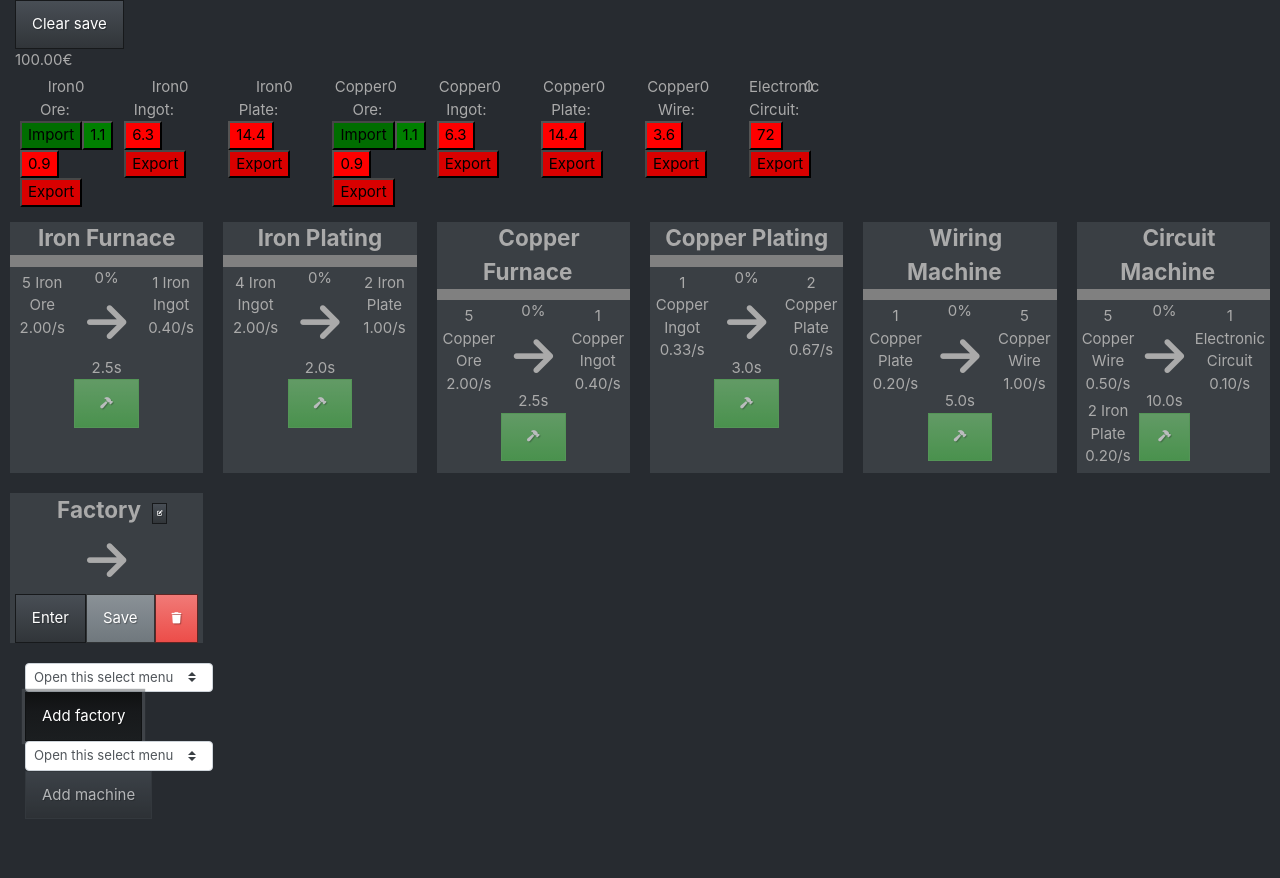
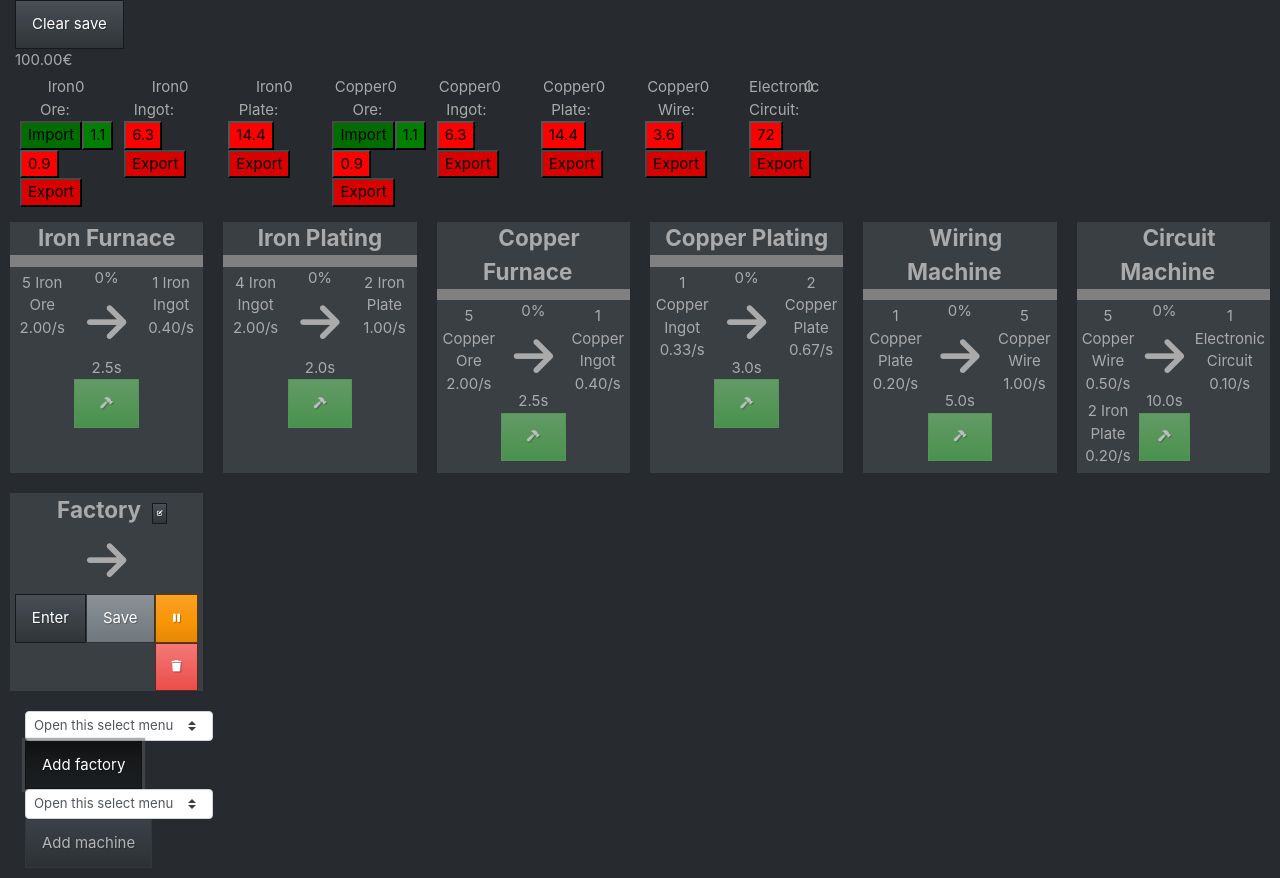
Before and after one commit to charlesbl/factory-game, a React (Create React App) app: page / in a window 1280 px wide. Both pictures are taken after a click on the button "Add factory". Before the commit the page ends 829 px from the top, so only its background shows below. Built offline with nearby package versions, Linux system fonts and the light colour scheme.

Commit message:
todo pause factory

```diff
--- a/src/Views/FactoryCardView.tsx
+++ b/src/Views/FactoryCardView.tsx
@@ -26,8 +26,9 @@ export default class FactoryCardView extends React.Component<IFactoryProps> {
                         <div className="arrow"><i className="fas fa-arrow-right fa-10px"></i></div>
                         <div className="fbtn-wrapper">
                             <button className="btn btn-primary" onClick={() => this.props.onClickEnter()}>Enter</button>
-                            <button className="btn btn-secondary btn-save" onClick={() => console.log("TODO: Save")}>Save</button> {/*TODO*/}
-                            <button className="btn btn-danger btn-destroy" onClick={() => this.props.factory.destroy()}><i className="fas fa-trash fa-xs"></i></button> {/*TODO*/}
+                            {/*TODO*/}<button className="btn btn-secondary btn-save" onClick={() => console.log("TODO: Save")}>Save</button>
+                            {/*TODO*/}<button onClick={() => console.log("TODO: Factory pause")} className="btn btn-warning btn-side">{false ? <i className="fas fa-play fa-xs"></i> : <i className="fas fa-pause fa-xs"></i>}</button>
+                            <button className="btn btn-danger btn-destroy" onClick={() => this.props.factory.destroy()}><i className="fas fa-trash fa-xs"></i></button>
                         </div>
                     </div>
                     <ItemsCraftView itemStacks={exportStacks} />
```
